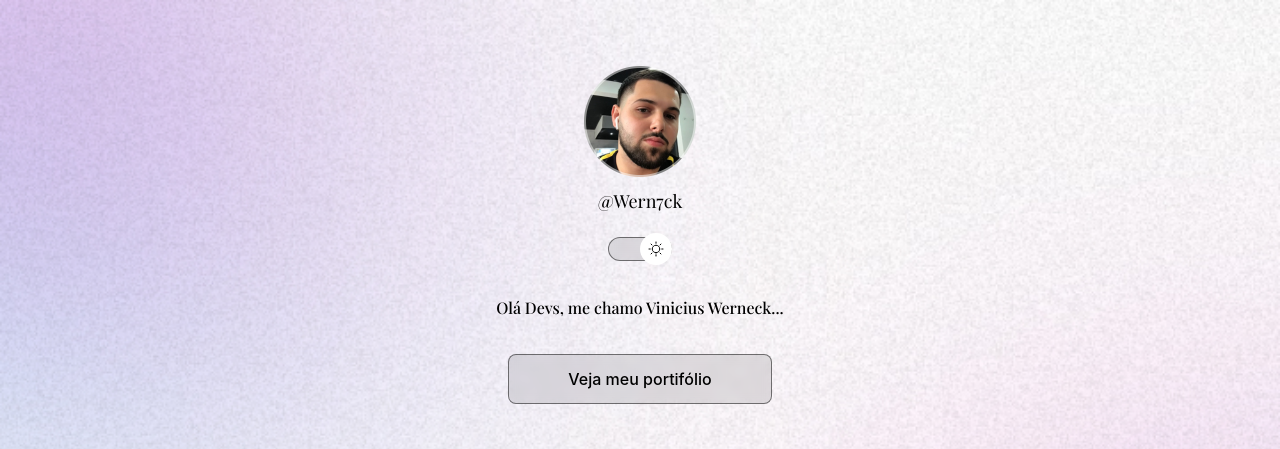
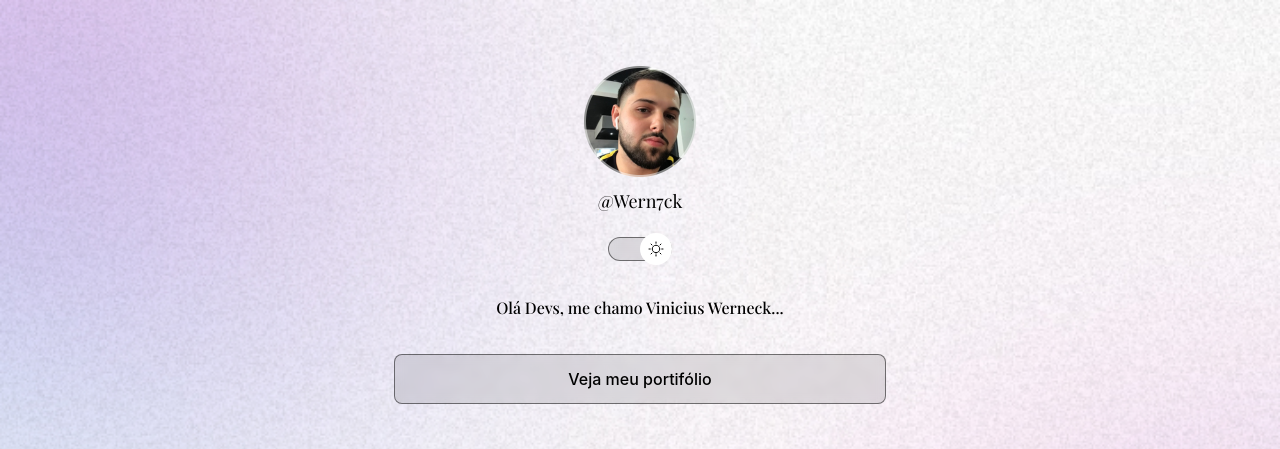
Before and after one commit to Wern7ck/devlist, a plain HTML site: page index.html in a window 1280 px wide. Shown: the top 449 px of the page. Drawn offline with nearby package versions, Linux system fonts and the light colour scheme.

Commit message:
Adjust container width

```diff
--- a/index.html
+++ b/index.html
@@ -10,7 +10,7 @@
     <meta charset="UTF-8" />
     <meta name="viewport" content="width=device-width, initial-scale=1.0" />
     <link rel="stylesheet" type="text/css" href="style.css" />
-    <title>Document</title>
+    <title>Dev Links</title>
   </head>
   <body>
     <div id="container">
--- a/style.css
+++ b/style.css
@@ -24,7 +24,8 @@ body {
   font-family: "Playfair Display", serif;
 }
 #container {
-  width: 360px;
+  width: 100%;
+  max-width: 588px;
   padding: 24px;
   margin: 42px auto 0;
   text-align: center;
```
Also changed, not shown: 1 other file.
